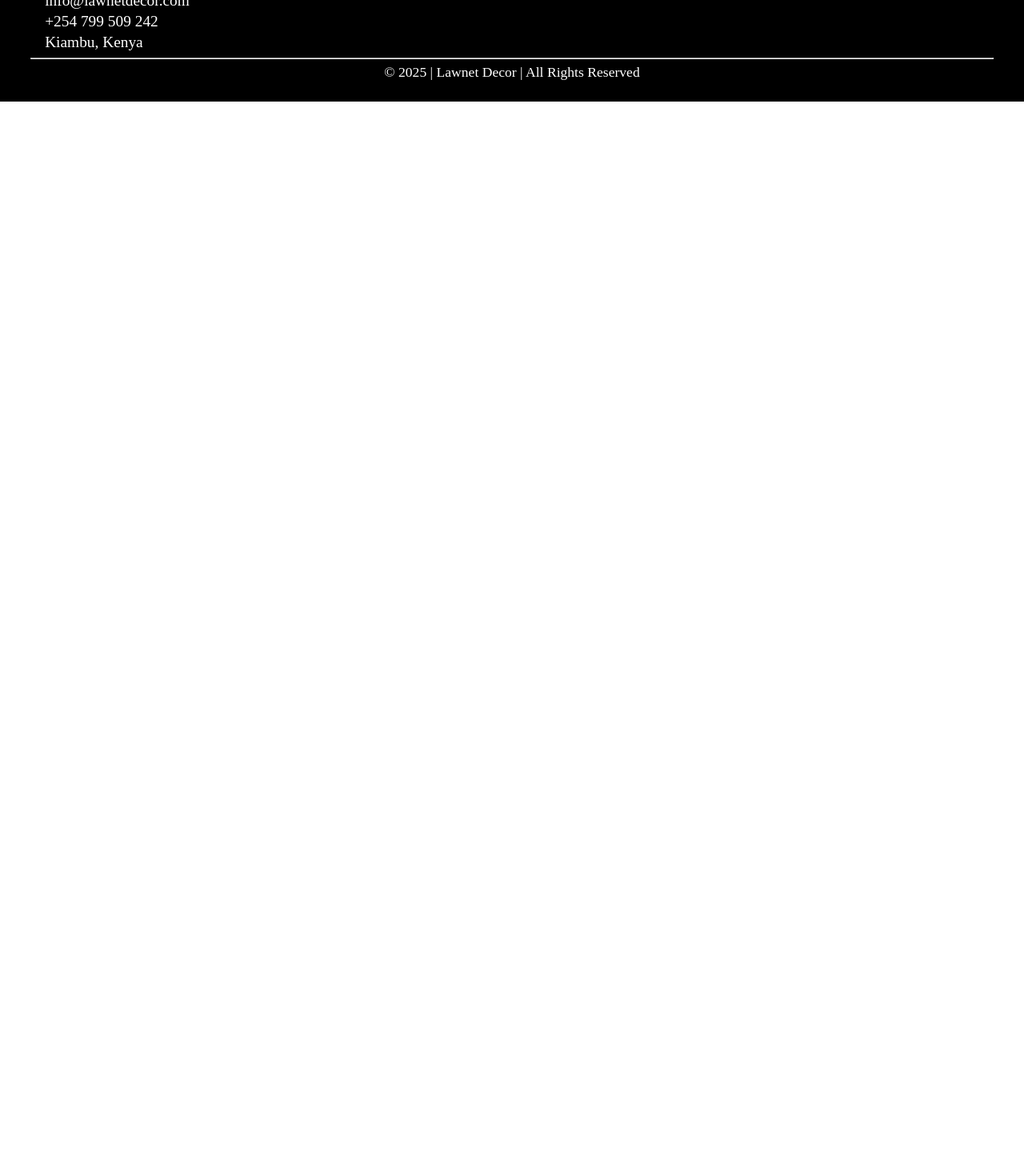
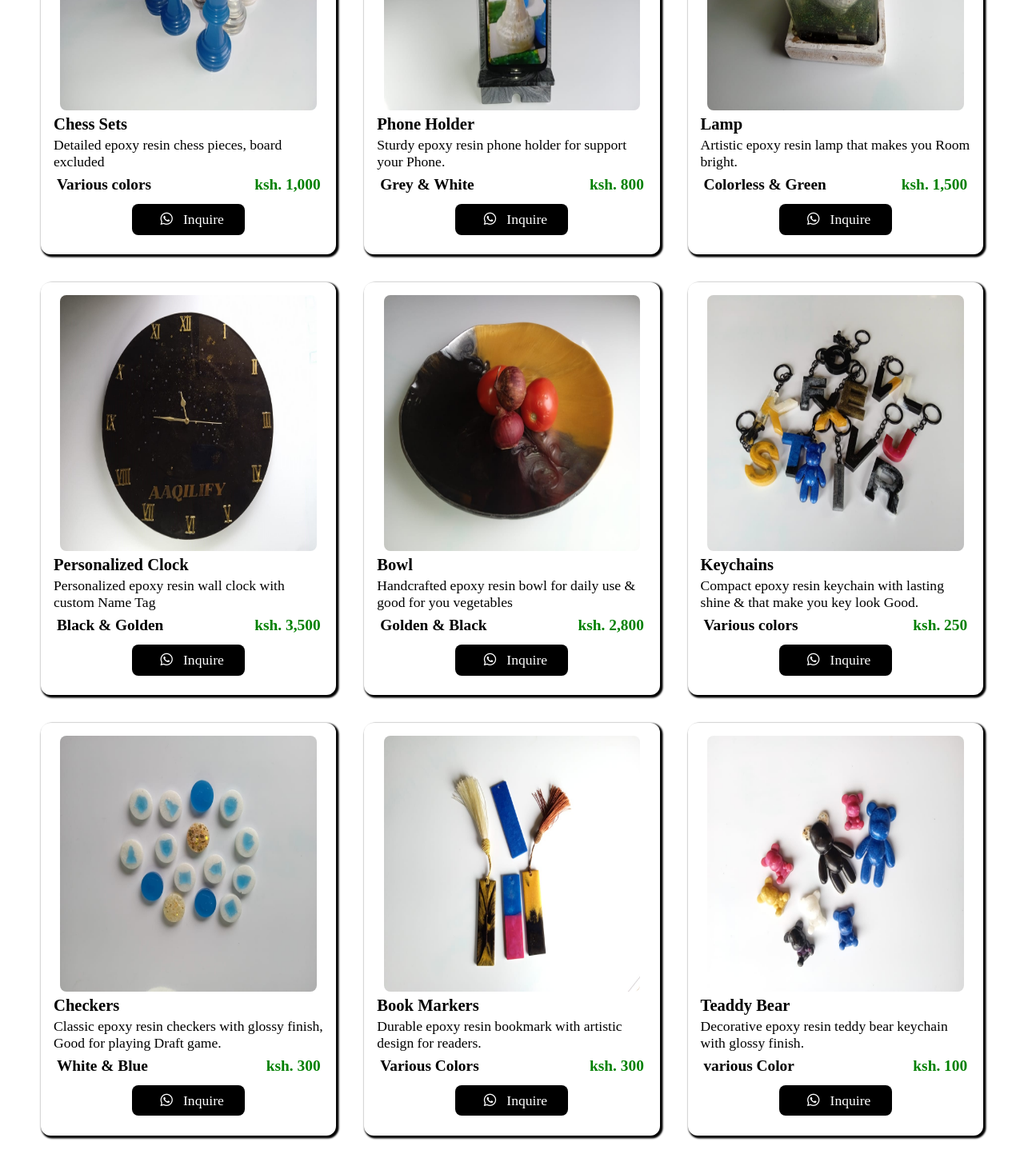
Before and after one commit to Lawrence-Mwangi/Lawnet-catalog, a Vue app: page /product in a window 1280 px wide. Shown: the part 900-2353 px from the top of the page at 80% size. Before the commit the page ends 1027 px from the top, so only its background shows below. Built offline with nearby package versions, Linux system fonts and the light colour scheme.

Commit message:
Improved the gallery page to even hold the project to make the site simple but with all the things to make the site interactive with the users as much as possible

```diff
--- a/src/assets/css/_gallery.scss
+++ b/src/assets/css/_gallery.scss
@@ -19,10 +19,18 @@
     }
 
     .gallery_project{
-        padding: 0.9em 0;
+        padding: 1.2em 0;
 
         .project_content{
             @include grid(3);
+            padding: 0.9em 0;
+
+            .frame{
+                width: 95%;
+                height: 35vh;
+                border-radius: 12px;
+                border: none;
+            }
         }
     }
 }
@@ -31,7 +39,7 @@
 
 @media screen and (width <=726px) {
     .gallery_container{
-        padding: 1.2em 5%;
+        padding: 1.2em 7%;
 
         .gallery_content{
             .gallery_item{
@@ -49,5 +57,16 @@
                 }
             }
         }
+
+       .gallery_project{
+            .project_content{
+                gap: 2em;
+
+                .frame{
+                    height: 25vh;
+                    width: 95%;
+                }
+            }
+       }
     }
 }
--- a/src/assets/css/_product.scss
+++ b/src/assets/css/_product.scss
@@ -68,7 +68,7 @@
 
 @media screen and (width <=726px) {
     .product_container{
-        padding: 1.2em 5%;
+        padding: 1.2em 7%;
         .product_infor{
             .product_card{
                 .img{
--- a/src/product.js
+++ b/src/product.js
@@ -19,10 +19,102 @@ export const products = [
 
     {
         id:3,
-        name: 'pens',
+        name: 'Pens',
         price: '250',
         description: 'Sleek epoxy resin pens for smooth writing & uniqueness.',
         color: 'Black, White etc',
         image: 'assets/images/pens.jpeg',
+    },
+
+    {
+        id:4,
+        name: 'Chess Sets',
+        price:'1,000',
+        description: 'Detailed epoxy resin chess pieces, board excluded',
+        color: 'Various colors',
+        image: 'assets/images/chessset.jpeg',
+    },
+
+    {
+        id:5,
+        name:'Phone Holder',
+        price:'800',
+        description: 'Sturdy epoxy resin phone holder for support your Phone.',
+        color: 'Grey & White',
+        image: 'assets/images/phoneholder.jpeg',
+    },
+
+    {
+        id:6,
+        name:'Lamp',
+        price: '1,500',
+        description: 'Artistic epoxy resin lamp that makes you Room bright.',
+        color: 'Colorless & Green',
+        image: 'assets/images/lamp.jpeg',
+    },
+
+    {
+        id:7,
+        name:'Personalized Clock',
+        price: '3,500',
+        description: 'Personalized epoxy resin wall clock with custom Name Tag',
+        color:'Black & Golden',
+        image: 'assets/images/customclock.jpeg',
+    },
+
+    {
+        id:8,
+        name:'Bowl',
+        price: '2,800',
+        description: 'Handcrafted epoxy resin bowl for daily use & good for you vegetables',
+        color:'Golden & Black',
+        image: 'assets/images/bowl.jpeg',
+    },
+
+    {
+        id:9,
+        name:'Keychains',
+        price:'250',
+        description: 'Compact epoxy resin keychain with lasting shine & that make you key look Good.',
+        color: 'Various colors',
+        image: 'assets/images/keychain.jpeg',
+    },
+
+    {
+        id:10,
+        name:'Checkers',
+        price:'300',
+        description: 'Classic epoxy resin checkers with glossy finish, Good for playing Draft game.',
+        color:'White & Blue',
+        image: 'assets/images/checkers.jpeg',
+    },
+
+    {
+        id:11,
+        name:'Book Markers',
+        price:'300',
+        description:'Durable epoxy resin bookmark with artistic design for readers.',
+        color: 'Various Colors',
+        image: 'assets/images/bookmarkers.jpeg',
+    },
+
+    {
+        id:12,
+        name:'Teaddy Bear',
+        price:'100',
+        description:'Decorative epoxy resin teddy bear keychain with glossy finish.',
+        color: 'various Color',
+        image: 'assets/images/tedbear.jpeg',
+    },
+
+    {
+        id:13,
+        name:'Pendant',
+        price: '200',
+        description:'Stylish epoxy resin pendant designed for elegant daily wear.',
+        color:'various Color',
+        image: 'assets/images/pendant.jpeg',
     }
+
+
 ]
--- a/src/views/ContentView.vue
+++ b/src/views/ContentView.vue
@@ -96,7 +96,7 @@
         </div>
 
         <div class="project_content">
-            <h2>Our Projects</h2>
+            <h2>Our Products</h2>
             <p>Discover some of our recent epoxy resin creations,
                 blending durability with timeless design.
             </p>
--- a/src/views/GalleryView.vue
+++ b/src/views/GalleryView.vue
@@ -40,7 +40,7 @@
 
             <div class="gallery_item">
                 <div class="gallery_image">
-                    <img src="/public/assets/images/lamp.jpeg" alt="Gallery Image">
+                    <img src="/public/assets/images/lamp1.jpeg" alt="Gallery Image">
                 </div>
                 <h4>Title: <span>Bed Lamp</span></h4>
             </div>
@@ -58,23 +58,57 @@
 
             <div class="project_content">
                 <div class="project_item">
-                    <iframe src="" frameborder="0"></iframe>
-                    <!-- <div class="gallery_image">
-                        <img src="/public/logo.jpg" alt="Gallery Image">
-                    </div> -->
+                    <iframe
+                        src="https://www.youtube.com/embed/93INfotpxmA?si=0PjtdZE49Y7zf3B4"
+                        title="Embedded content"
+                        loading="lazy"
+                        referrerpolicy="no-referrer"
+                        sandbox="allow-scripts allow-same-origin" class="frame">
+                    </iframe>
                 </div>
 
                 <div class="project_item">
-                    <iframe src="" frameborder="0"></iframe>
-                    <!-- <div class="gallery_image">
-                        <img src="/public/logo.jpg" alt="Gallery Image">
-                    </div> -->
+                    <iframe
+                        src="https://www.youtube.com/embed/CA3LXwXQTPA?si=Proa0-PxsL5Vkddv"
+                        title="Embedded content"
+                        loading="lazy"
+                        referrerpolicy="no-referrer"
+                        sandbox="allow-scripts allow-same-origin" class="frame">
+                    </iframe>
+                </div>
+
+                <div class="project_item">
+                    <iframe
+                        src="https://www.youtube.com/embed/FCqHfyUf3No?si=IyysjRSOTXG5S7S0"
+                        title="Embedded content"
+                        loading="lazy"
+                        referrerpolicy="no-referrer"
+                        sandbox="allow-scripts allow-same-origin" class="frame">
+                    </iframe>
+                </div>
+
+                <div class="project_item">
+                    <iframe
+                        src="https://www.youtube.com/embed/jgh1pcNYaSU?si=5saFy9T9p6X9Uotv"
+                        title="Embedded content"
+                        loading="lazy"
+                        referrerpolicy="no-referrer"
+                        sandbox="allow-scripts allow-same-origin" class="frame">
+                    </iframe>
+                </div>
+
+                <div class="project_item">
+                    <iframe
+                        src="https://www.youtube.com/embed/vHLZqz3puPA?si=orILU_C1sH2joKIw"
+                        title="Embedded content"
+                        loading="lazy"
+                        referrerpolicy="no-referrer"
+                        sandbox="allow-scripts allow-same-origin" class="frame">
+                    </iframe>
                 </div>
             </div>
         </div>
-
     </div>
-
 
     <Footer/>
 </template>
```
Also changed, not shown: src/assets/css/style.css (+17 -3 lines), public/assets/images/bowl.jpeg (renamed from public/assets/images/bolw.jpeg), 1 other file (tests, documents, lock files or other folders).
